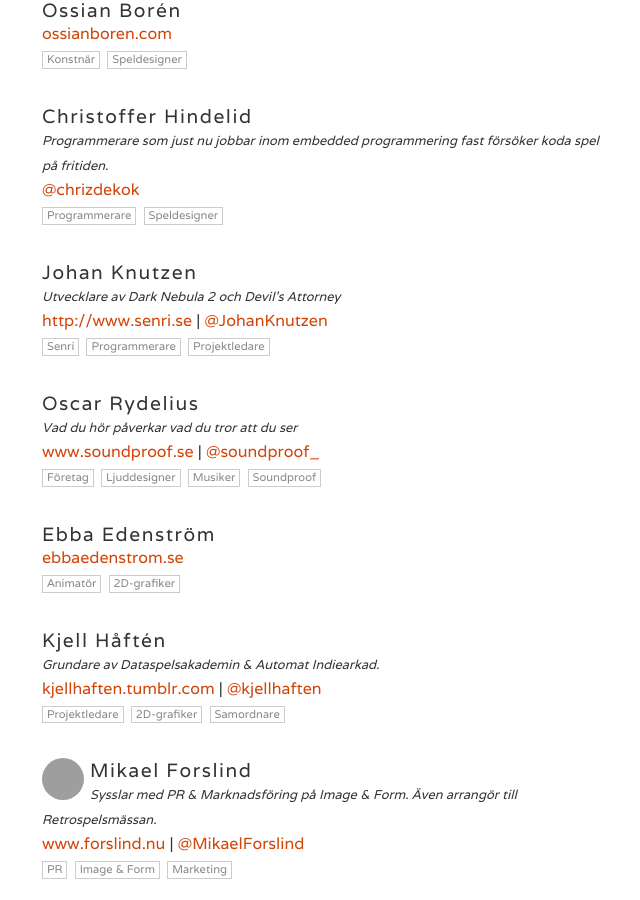
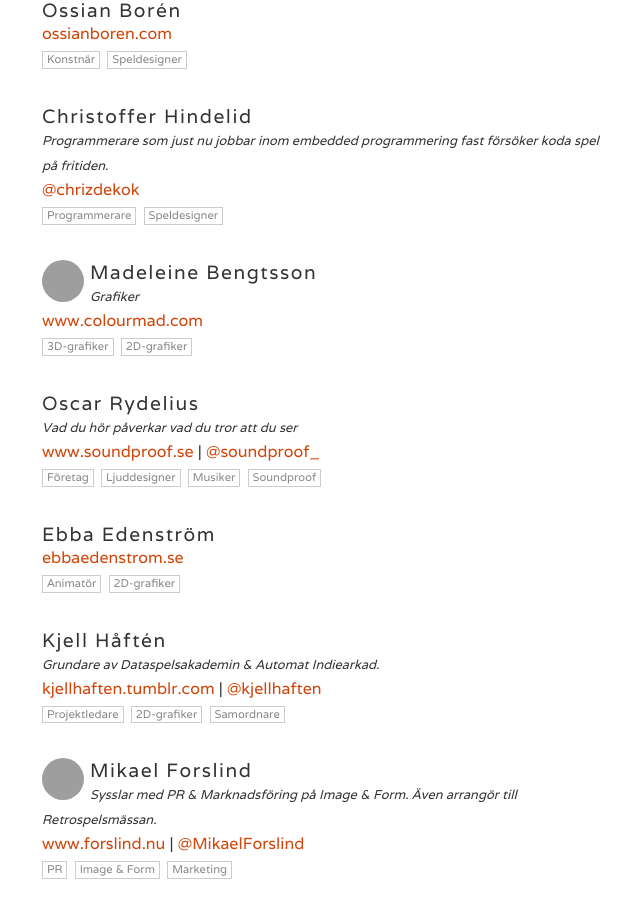
Before and after one commit to indiespel-gbg/indiespel-gbg.github.io, a Jekyll site: the page built from medlemmar.html, in a window 1280 px wide and 900 px high, scrolled down 4387 px. Shown: the whole window, without its empty margins (314-954 px from the left). Built offline with Jekyll 4.4.1, drawn with Linux system fonts in a browser that asks for light colours; some of the changed text lies outside the part shown; grey boxes are pictures that could not be loaded.

Commit message:
Update members.yml
La till Madeleine

```diff
--- a/_data/members.yml
+++ b/_data/members.yml
@@ -512,3 +512,13 @@
   website: ossianboren.com
   gravatar:
   email:
+
+- name: Madeleine Bengtsson
+  bio: Grafiker
+  website: www.colourmad.com
+  twitter:
+  email: madeleine@colourmad.com
+  gravatar: eafacc0dd09bab728dc942df9f9e33b1
+  tags:
+    - 3D-grafiker
+    - 2D-grafiker
```
